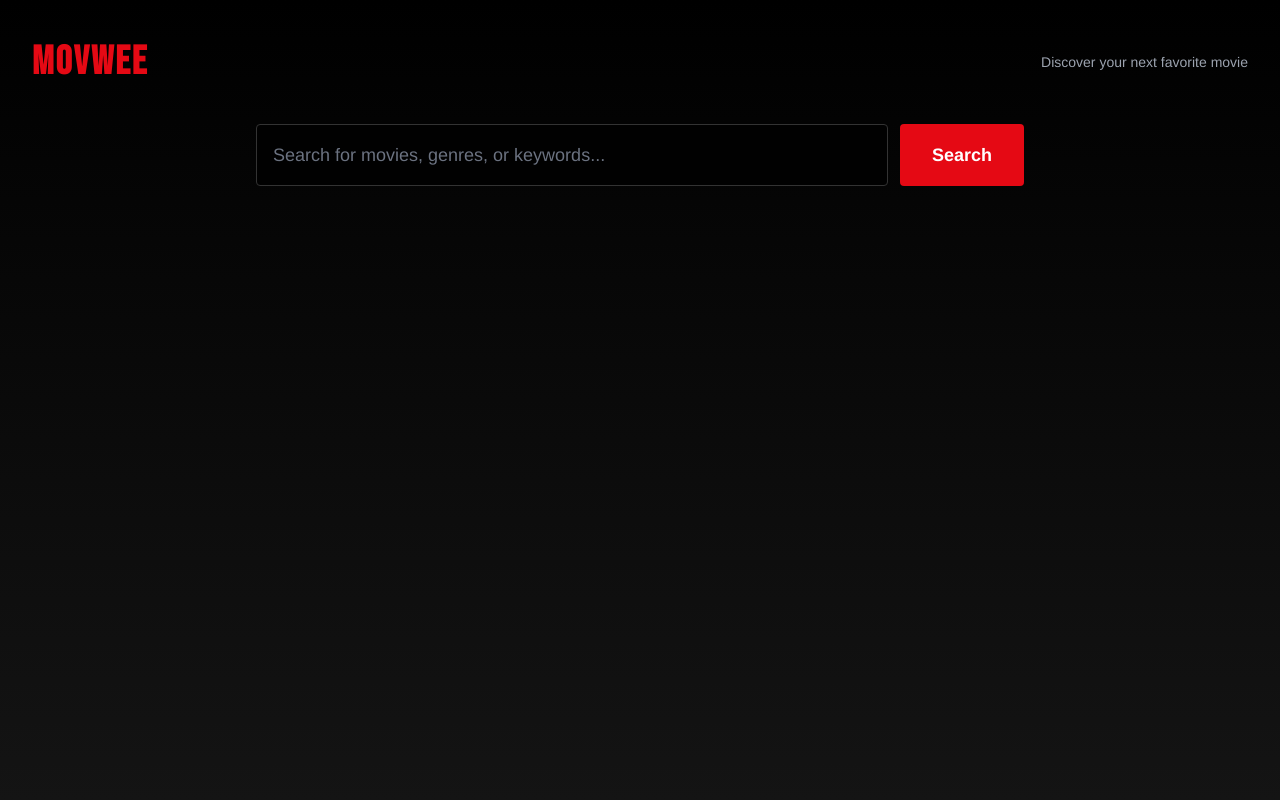
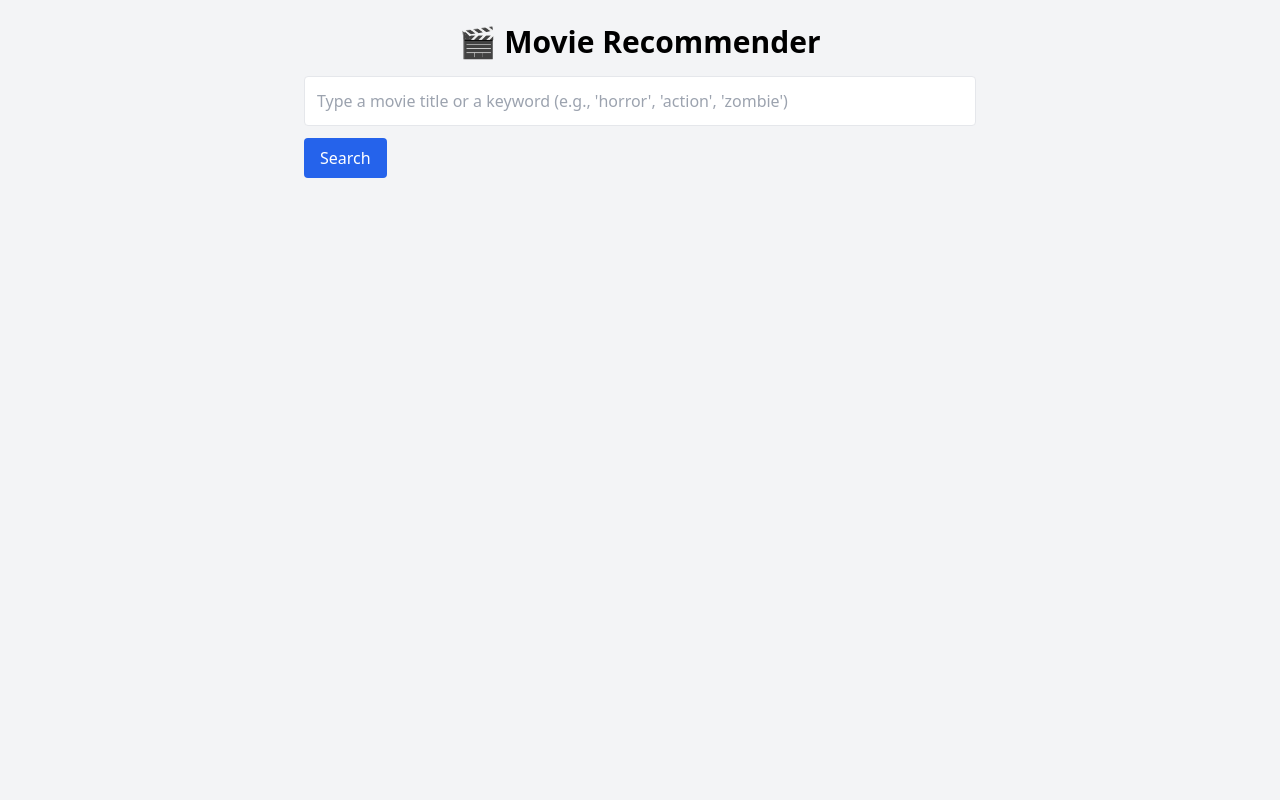
Before and after one commit to SasinduShanaka/MOV_WE-Real-World-Movie-Recommendation-System-, a Flask app: page / in a window 1280 px wide. Run offline with Flask 3, Linux system fonts and the light colour scheme; parts of the project's set-up code (start-up, migrations or seed data) failed here and were passed over; some libraries are stand-ins or nearby versions.

Commit message:
Enhance movie recommender UI and metadata display
Refactored app.py to improve metadata merging, result formatting, and genre detection. Updated index.html for a cleaner, more accessible UI, added year, rating, and overview to movie cards, and simplified styling for better maintainability.

```diff
--- a/app.py
+++ b/app.py
@@ -1,36 +1,56 @@
-# app.py — hybrid: title-based (content) + keyword/genre search fallback
+# app.py
 from flask import Flask, render_template, request
 import joblib
 import pandas as pd
 import difflib
+import os
 
 app = Flask(__name__)
 
-# 1) Load similarity artifacts (title-based recommender)
-sim_matrix = joblib.load("model/sim_matrix.pkl")
-indices = joblib.load("model/indices.pkl")     # title -> idx
+# ---------- Paths ----------
+MODEL_DIR = "model"
+SIM_MATRIX_PKL = os.path.join(MODEL_DIR, "sim_matrix.pkl")
+INDICES_PKL = os.path.join(MODEL_DIR, "indices.pkl")
+MOVIES_PKL = os.path.join(MODEL_DIR, "movies.pkl")
+TMDB_CSV = os.path.join("data", "tmdb_5000_movies.csv")
 
-# 2) Load movies with poster_url (from model)
-movies_posters = joblib.load("model/movies.pkl")   # DataFrame with at least 'title','id','poster_url'
+for path in (SIM_MATRIX_PKL, INDICES_PKL, MOVIES_PKL, TMDB_CSV):
+    if not os.path.exists(path):
+        raise SystemExit(f"Required file not found: {path}. Run earlier steps (build_data / scraping) first.")
 
-# 3) Load original TMDb CSV (has genres, keywords, overview)
-meta = pd.read_csv("data/tmdb_5000_movies.csv")
-# Keep titles consistent (strip)
+# ---------- Load artifacts ----------
+sim_matrix = joblib.load(SIM_MATRIX_PKL)
+indices = joblib.load(INDICES_PKL)      # Series: title -> idx
+movies_posters = joblib.load(MOVIES_PKL)  # DataFrame with title,id,poster_url (or poster_path)
+meta = pd.read_csv(TMDB_CSV)
+
+# ---------- Normalize / prepare metadata ----------
 meta['title'] = meta['title'].astype(str).str.strip()
-# quick lowercase title list from meta (for searching)
 meta['title_lc'] = meta['title'].str.lower()
 
-# Build helper lists / maps
-all_titles = movies_posters['title'].astype(str).tolist()
-lower_to_title = {t.lower(): t for t in all_titles}
-
-# If poster_url missing in some rows, ensure column exists
+# Ensure poster_url exists in movies_posters
 if 'poster_url' not in movies_posters.columns:
     if 'poster_path' in movies_posters.columns:
         movies_posters['poster_url'] = "https://image.tmdb.org/t/p/w342" + movies_posters['poster_path'].fillna('')
     else:
         movies_posters['poster_url'] = ""
 
+# Merge small meta info into posters DF for easier display
+meta_small = meta[['title', 'overview', 'vote_average', 'release_date', 'id']].copy()
+meta_small = meta_small.drop_duplicates(subset=['title'], keep='first')
+movies_full = movies_posters.merge(meta_small, on='title', how='left', suffixes=('','_meta'))
+
+# ---------- Helper structures ----------
+all_titles = movies_posters['title'].astype(str).tolist()
+lower_to_title = {t.lower(): t for t in all_titles}
+
+GENRES = {
+    "action","horror","romance","thriller","crime","comedy","adventure",
+    "animation","drama","fantasy","sci-fi","scifi","family","mystery",
+    "war","western","documentary","musical","biography","history"
+}
+
+# ---------- Matching & recommendation helpers ----------
 def find_best_title(query):
     """Try exact / case-insensitive / fuzzy matching on titles."""
     if not query:
@@ -54,26 +74,65 @@ def find_best_title(query):
         return lower_to_title.get(cand_low, None), 'fuzzy-lower'
     return None, None
 
+def format_movie_record(row):
+    """Return dict with fields for the template."""
+    title = row.get('title')
+    poster_url = row.get('poster_url') or ""
+    tmdb_id = row.get('id') if 'id' in row else None
+    if (tmdb_id is None or pd.isna(tmdb_id)) and 'id_meta' in row:
+        tmdb_id = row.get('id_meta')
+    tmdb_link = ""
+    try:
+        if tmdb_id not in (None, "", float('nan')):
+            tmdb_link = f"https://www.themoviedb.org/movie/{int(tmdb_id)}"
+    except Exception:
+        tmdb_link = ""
+    overview = row.get('overview') or ""
+    short_overview = (overview[:200].rsplit(' ', 1)[0] + '…') if overview and len(overview) > 200 else overview
+    rating = None
+    if 'vote_average' in row:
+        try:
+            rating = round(float(row.get('vote_average')), 1)
+        except Exception:
+            rating = None
+    elif 'vote_average_meta' in row:
+        try:
+            rating = round(float(row.get('vote_average_meta')), 1)
+        except Exception:
+            rating = None
+    release_date = row.get('release_date') or row.get('release_date_meta') or ""
+    year = ""
+    if isinstance(release_date, str) and release_date.strip():
+        year = release_date.split('-')[0]
+    return {
+        "title": title,
+        "poster_url": poster_url,
+        "tmdb_link": tmdb_link,
+        "overview": short_overview,
+        "rating": rating,
+        "year": year,
+        "id": int(tmdb_id) if (tmdb_id not in (None, "", float('nan'))) else None
+    }
+
 def title_recommend(best_title, topn=10):
-    """Return top-n recommendations (title-based) as records with poster_url."""
+    """Return top-n content-based recommendations for a given title."""
     if best_title not in indices:
         return []
     idx = indices[best_title]
     scores = list(enumerate(sim_matrix[idx]))
     scores = sorted(scores, key=lambda x: x[1], reverse=True)
-    scores = scores[1: topn + 1]
+    scores = scores[1: topn + 1]   # skip itself
     movie_indices = [i[0] for i in scores]
-    # Defensive: movies_posters may not be in same order/index as sim matrix; assume indices are built from original movies DF
-    # movies_posters was built from the same movies DataFrame, so iloc should work
-    out = movies_posters.iloc[movie_indices][['title','poster_url','id']].to_dict(orient='records')
-    return out
+    rows = movies_full.reset_index().iloc[movie_indices]
+    records = [format_movie_record(r) for _, r in rows.iterrows()]
+    return records
 
+# ---------- FIXED keyword_search (Option A) ----------
 def keyword_search(q, topn=20):
-    """Search genres/keywords/overview in the original CSV and return top matches with poster URL if available."""
+    """Search meta fields (genres, keywords, overview, title) and return results."""
     if not q:
         return []
     q = q.lower().strip()
-    # Check raw text fields in meta (these are stringified JSON for genres/keywords, but contains the names)
     mask = (
         meta['genres'].astype(str).str.lower().str.contains(q, na=False) |
         meta['keywords'].astype(str).str.lower().str.contains(q, na=False) |
@@ -83,16 +142,23 @@ def keyword_search(q, topn=20):
     matches = meta[mask].copy()
     if matches.empty:
         return []
-    # prefer popular (if popularity exists), else just head
     if 'popularity' in matches.columns:
         matches = matches.sort_values(by='popularity', ascending=False)
     matches = matches.head(topn)
-    # attach poster_url from movies_posters if available (join on title)
-    merged = matches.merge(movies_posters[['title','poster_url','id']], on='title', how='left')
-    # create list of dicts (title, poster_url, id)
-    out = merged[['title','poster_url','id']].to_dict(orient='records')
-    return out
 
+    # Merge but keep movies_full columns 'overview', 'vote_average', 'release_date' by using suffixes
+    merged = matches.merge(
+        movies_full[['title','poster_url','id','overview','vote_average','release_date']],
+        on='title',
+        how='left',
+        suffixes=('_meta','')   # left gets _meta, right keeps original names
+    )
+
+    # Now merged should have 'overview','vote_average','release_date' (from movies_full when available)
+    records = [format_movie_record(r) for _, r in merged.iterrows()]
+    return records
+
+# ---------- Routes ----------
 @app.route("/", methods=["GET","POST"])
 def home():
     results = []
@@ -101,18 +167,23 @@ def home():
     method = None
     if request.method == "POST":
         query = request.form.get("movie", "").strip()
-        # 1) try to interpret as a movie title (preferred)
-        best_title, method = find_best_title(query)
-        if best_title:
-            # title-based recommendations
-            results = title_recommend(best_title, topn=12)
-            used_title = best_title
-        else:
-            # fallback to keyword/genre search
+        q_lower = query.lower()
+
+        # If query looks exactly like a genre, prefer keyword search
+        if q_lower in GENRES:
             results = keyword_search(query, topn=24)
             used_title = None
-    # datalist suggestions: use top N titles for quicker loading
-    titles_for_datalist = all_titles[:2000]
+            method = 'genre-fallback'
+        else:
+            best_title, method = find_best_title(query)
+            if best_title:
+                results = title_recommend(best_title, topn=12)
+                used_title = best_title
+            else:
+                results = keyword_search(query, topn=24)
+                used_title = None
+
+    titles_for_datalist = all_titles[:2000]  # limit for performance
     return render_template("index.html",
                            results=results,
                            query=query,
@@ -120,5 +191,6 @@ def home():
                            method=method,
                            titles=titles_for_datalist)
 
+# ---------- Run ----------
 if __name__ == "__main__":
     app.run(debug=True)
--- a/templates/index.html
+++ b/templates/index.html
@@ -5,116 +5,64 @@
   <meta name="viewport" content="width=device-width,initial-scale=1"/>
   <title>Movie Recommender — Title + Genre Search</title>
   <script src="https://cdn.tailwindcss.com"></script>
-  <link href="https://fonts.googleapis.com/css2?family=Bebas+Neue&display=swap" rel="stylesheet">
-  <style>
-    body {
-      background: linear-gradient(to bottom, #000000, #141414);
-      font-family: 'Helvetica Neue', Arial, sans-serif;
-    }
-    .netflix-logo {
-      font-family: 'Bebas Neue', cursive;
-      color: #E50914;
-      font-size: 2.5rem;
-      font-weight: bold;
-      letter-spacing: 2px;
-    }
-    .movie-card {
-      transition: all 0.3s ease;
-      cursor: pointer;
-    }
-    .movie-card:hover {
-      transform: scale(1.05);
-      z-index: 10;
-    }
-    .movie-card img {
-      border-radius: 4px;
-    }
-    .search-input {
-      background: rgba(0, 0, 0, 0.75);
-      border: 1px solid #333;
-      color: white;
-    }
-    .search-input:focus {
-      outline: none;
-      border-color: #E50914;
-      background: rgba(0, 0, 0, 0.85);
-    }
-    .search-btn {
-      background: #E50914;
-      transition: background 0.3s ease;
-    }
-    .search-btn:hover {
-      background: #F40612;
-    }
-    .netflix-alert {
-      background: rgba(229, 9, 20, 0.1);
-      border-left: 4px solid #E50914;
-    }
-  </style>
 </head>
-<body class="min-h-screen p-4 md:p-8">
-  <div class="max-w-7xl mx-auto">
+<body class="bg-gray-100 min-h-screen p-6">
+  <div class="max-w-6xl mx-auto">
 
-    <!-- Netflix-style Header -->
-    <div class="flex items-center justify-between mb-8">
-      <div class="netflix-logo">MOVWEE</div>
-      <div class="text-gray-400 text-sm hidden md:block">Discover your next favorite movie</div>
-    </div>
+    <h1 class="text-3xl font-bold mb-4 text-center">🎬 Movie Recommender</h1>
 
-    <!-- Search Section -->
-    <form method="POST" class="mb-12 max-w-3xl mx-auto">
-      <div class="flex flex-col md:flex-row gap-3">
-        <input list="titles" name="movie"
-               placeholder="Search for movies, genres, or keywords..."
-               value="{{ query }}"
-               class="search-input flex-1 p-4 rounded text-lg placeholder-gray-500"
-               required>
-        <datalist id="titles">
-          {% for t in titles %}
-            <option value="{{ t }}"></option>
-          {% endfor %}
-        </datalist>
-        <button class="search-btn px-8 py-4 text-white rounded font-semibold text-lg">
-          Search
-        </button>
-      </div>
+    <form method="POST" class="mb-6 max-w-2xl mx-auto">
+      <input list="titles" name="movie" placeholder="Type a movie title or a keyword (e.g., 'horror', 'action', 'zombie')"
+             value="{{ query }}" class="w-full p-3 border rounded" required>
+      <datalist id="titles">
+        {% for t in titles %}
+          <option value="{{ t }}"></option>
+        {% endfor %}
+      </datalist>
+      <button class="mt-3 px-4 py-2 bg-blue-600 text-white rounded">Search</button>
     </form>
 
-    <!-- Alert Messages -->
     {% if query and not results %}
-      <div class="netflix-alert p-5 rounded mb-8 max-w-3xl mx-auto">
-        <p class="text-white"><strong>No results found</strong> for "<em class="text-red-400">{{ query }}</em>"</p>
-        <p class="text-gray-400 text-sm mt-2">Try a different keyword or select from suggestions</p>
+      <div class="p-4 bg-yellow-100 border-l-4 border-yellow-400 mb-6">
+        <strong>No results found</strong> for "<em>{{ query }}</em>" — try a different keyword or pick a title from suggestions.
       </div>
     {% endif %}
 
     {% if used_title %}
-      <div class="mb-8">
-        <h2 class="text-white text-2xl font-semibold">Because you searched for <span class="text-red-500">{{ used_title }}</span></h2>
-        <div class="h-1 w-20 bg-red-600 mt-2"></div>
+      <div class="p-3 bg-blue-50 border-l-4 border-blue-400 mb-4 max-w-2xl mx-auto text-center">
+        Showing movies similar to: <strong>{{ used_title }}</strong>
       </div>
     {% elif query %}
-      <div class="mb-8">
-        <h2 class="text-white text-2xl font-semibold">Results for <span class="text-red-500">{{ query }}</span></h2>
-        <div class="h-1 w-20 bg-red-600 mt-2"></div>
+      <div class="p-3 bg-green-50 border-l-4 border-green-400 mb-4 max-w-2xl mx-auto text-center">
+        Showing results for keyword: <strong>{{ query }}</strong>
       </div>
     {% endif %}
 
-    <!-- Movie Grid -->
     {% if results %}
-      <div class="grid grid-cols-2 sm:grid-cols-3 md:grid-cols-4 lg:grid-cols-5 xl:grid-cols-6 gap-4">
+      <div class="grid grid-cols-2 md:grid-cols-4 lg:grid-cols-6 gap-6">
         {% for r in results %}
-          <div class="movie-card">
+          <div class="bg-white p-3 rounded shadow hover:shadow-lg transition">
             {% if r.poster_url %}
-              <img src="{{ r.poster_url }}" alt="{{ r.title }}" class="w-full h-auto">
+              <a href="{{ r.tmdb_link }}" target="_blank" rel="noopener noreferrer">
+                <img src="{{ r.poster_url }}" alt="{{ r.title }}" class="w-full h-auto rounded mb-2">
+              </a>
             {% else %}
-              <div class="aspect-[2/3] bg-gradient-to-br from-gray-800 to-gray-900 rounded flex items-center justify-center">
-                <svg class="w-12 h-12 text-gray-600" fill="none" stroke="currentColor" viewBox="0 0 24 24">
-                  <path stroke-linecap="round" stroke-linejoin="round" stroke-width="2" d="M7 4v16M17 4v16M3 8h4m10 0h4M3 12h18M3 16h4m10 0h4M4 20h16a1 1 0 001-1V5a1 1 0 00-1-1H4a1 1 0 00-1 1v14a1 1 0 001 1z"></path>
-                </svg>
+              <div class="h-44 bg-gray-200 mb-2 rounded flex items-center justify-center">
+                <span class="text-gray-500 text-sm">No Image</span>
               </div>
             {% endif %}
-            <div class="text-white text-sm font-medium mt-2 line-clamp-2">{{ r.title }}</div>
+
+            <div class="text-sm font-semibold text-center">{{ r.title }}
+              {% if r.year %}<span class="text-gray-500 font-normal"> ({{ r.year }})</span>{% endif %}
+            </div>
+
+            <div class="text-xs text-gray-600 mt-1 text-center">
+              {% if r.rating %}⭐ {{ r.rating }}{% endif %}
+            </div>
+
+            {% if r.overview %}
+            <p class="mt-2 text-xs text-gray-700" style="line-height:1.15;">{{ r.overview }}</p>
+            {% endif %}
           </div>
         {% endfor %}
       </div>
```
